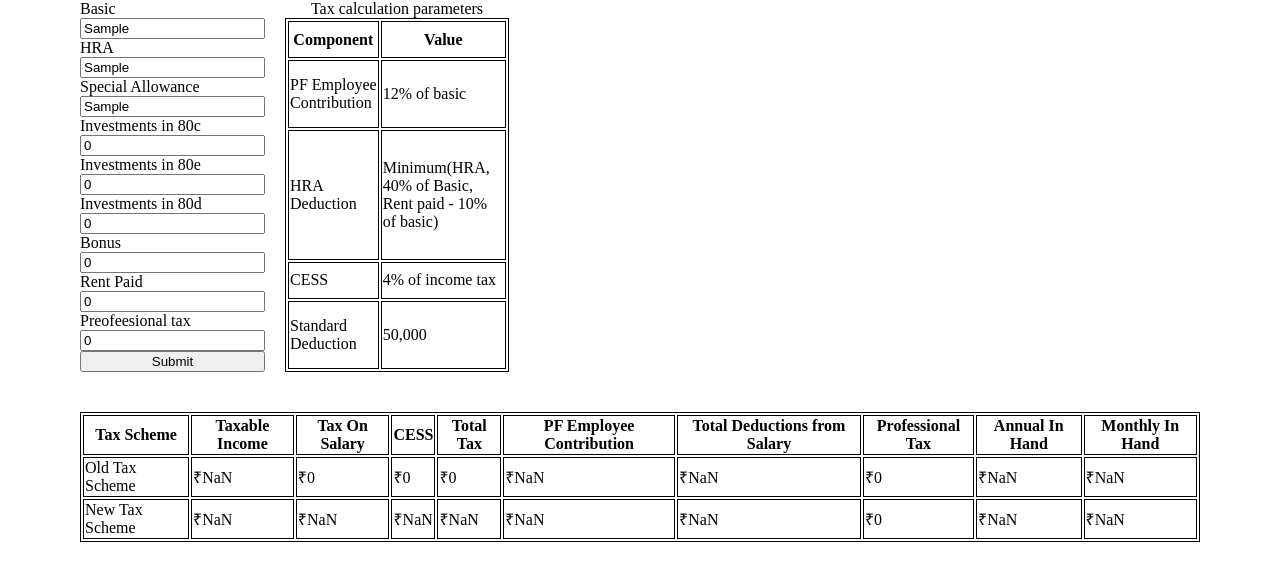
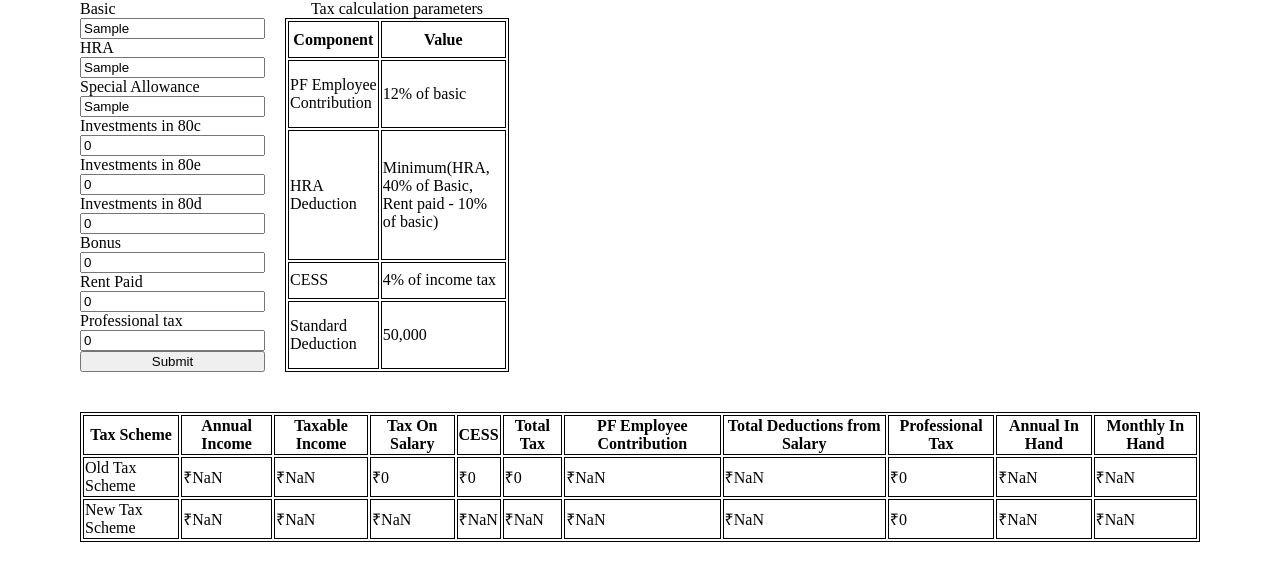
Before and after one commit to soumy9/tax-calculator, a plain HTML site: page index.html in a window 1280 px wide. Both pictures are taken after typing "Sample", "Sample", "Sample" into the empty fields and a click on the button "Submit". Drawn offline with Linux system fonts and the light colour scheme.

Commit message:
Corrected typos and added column for annual income

```diff
--- a/index.html
+++ b/index.html
@@ -4,7 +4,7 @@
 <head>
 	<meta charset="UTF-8">
 	<meta name="viewport" content="width=device-width, initial-scale=1.0">
-	<title>Document</title>
+	<title>Tax Calculator</title>
 	<link rel="stylesheet" href="style.css">
 </head>
 
@@ -27,7 +27,7 @@
 			<input name="bonus" id="bonus" type="text" value="0">
 			<label for="rentPaid">Rent Paid</label>
 			<input name="rentPaid" id="rentPaid" type="text" value="0">
-			<label for="professionalTax">Preofeesional tax</label>
+			<label for="professionalTax">Professional tax</label>
 			<input name="professionalTax" id="professionalTax" type="text" value="0">
 
 			<button>Submit</button>
@@ -47,6 +47,7 @@
 	<table id="calculation-table" class="m-b-2">
 			<tr>
 					<th>Tax Scheme</th>
+					<th>Annual Income</th>
 					<th>Taxable Income</th>
 					<th>Tax On Salary</th>
 					<th>CESS</th>
--- a/new_vs_old_tax.js
+++ b/new_vs_old_tax.js
@@ -83,6 +83,7 @@ class Salary {
 			);
 			newTax = newTax + (upperLimit - lower_limit) * rate;
 		}
+		newTaxComputations["annualIncome"] = this.gross_sal;
 		newTaxComputations["taxableIncome"] = taxable_income;
 		newTaxComputations["taxOnSalary"] = Math.round(newTax);
 		newTaxComputations["cess"] = Math.round(newTax * this.CESS);
@@ -116,6 +117,7 @@ class Salary {
 		}
 
 		const taxComputations = {};
+		taxComputations["annualIncome"] = this.gross_sal;
 		taxComputations["taxableIncome"] = this.taxable_sal;
 		taxComputations["taxOnSalary"] = Math.round(total_tax);
 		taxComputations["cess"] = Math.round(total_tax * this.CESS);
```
